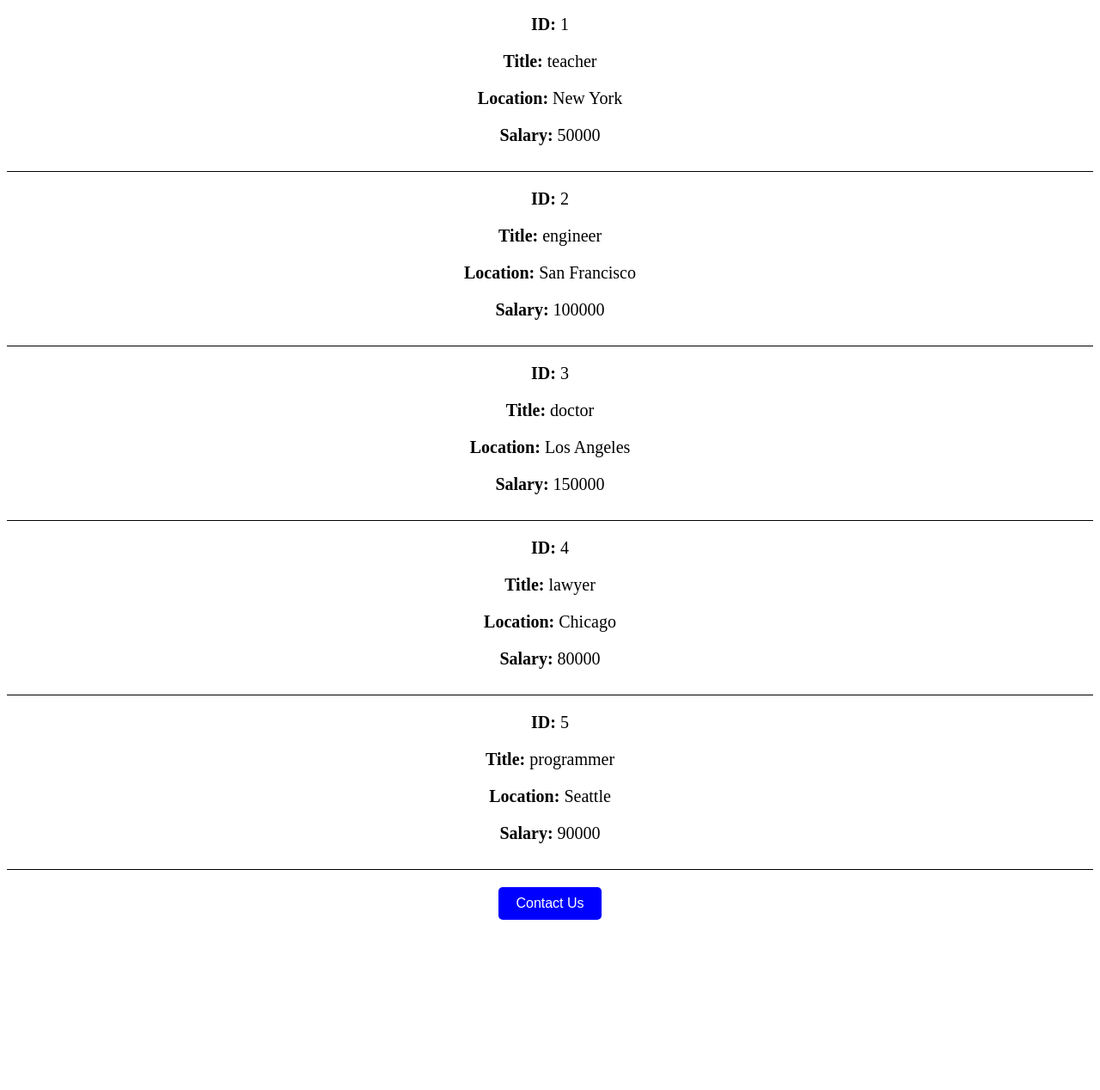
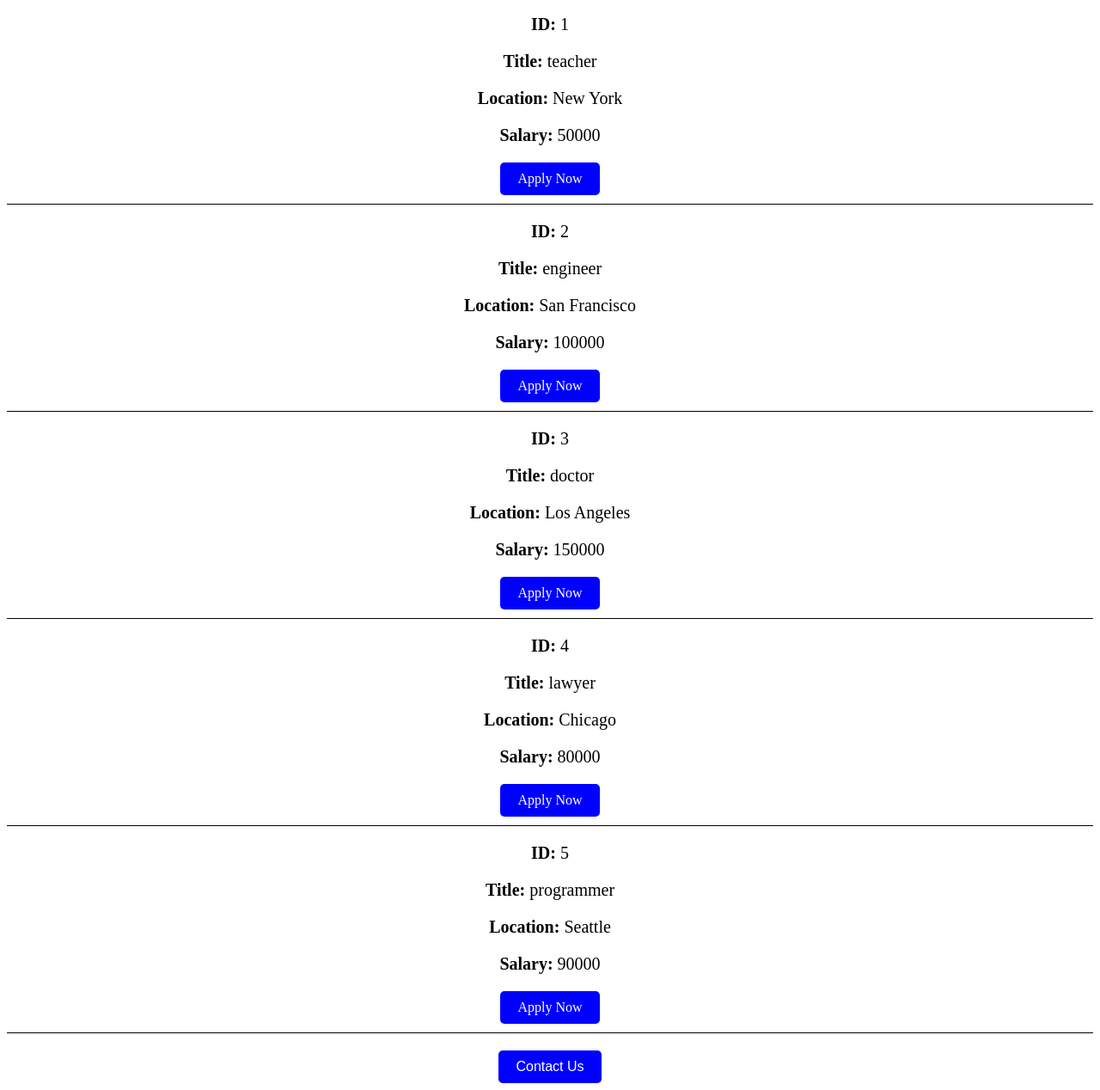
Before and after one commit to olympian007/jovian-careers-website, a Flask app: page / in a window 1280 px wide. Shown: the part 652-1920 px from the top of the page at 86% size. Before the commit the page ends 1722 px from the top, so only its background shows below. Run offline with Flask 2, Linux system fonts and the light colour scheme.

Commit message:
prior to creating 2 coloumns

```diff
--- a/templates/jobitem.html
+++ b/templates/jobitem.html
@@ -5,6 +5,15 @@
       border-bottom: 1px solid black;
       padding-bottom: 10px;
       margin-bottom: 20px;
+    }
+    .apply-button {
+      display: inline-block;
+      background-color: blue;
+      color: white;
+      padding: 10px 20px;
+      border-radius: 5px;
+      text-decoration: none;
+      font-size: medium;
     }
   </style>
 </head>
@@ -16,6 +25,7 @@
     {% if 'salary' in job %}
       <p><strong>Salary:</strong> {{ job['salary'] }}</p>
     {% endif %}
+    <a class="apply-button" href="{{ job['apply_url'] }}">Apply Now</a>
   </div>
 </body>
 </html>
```
